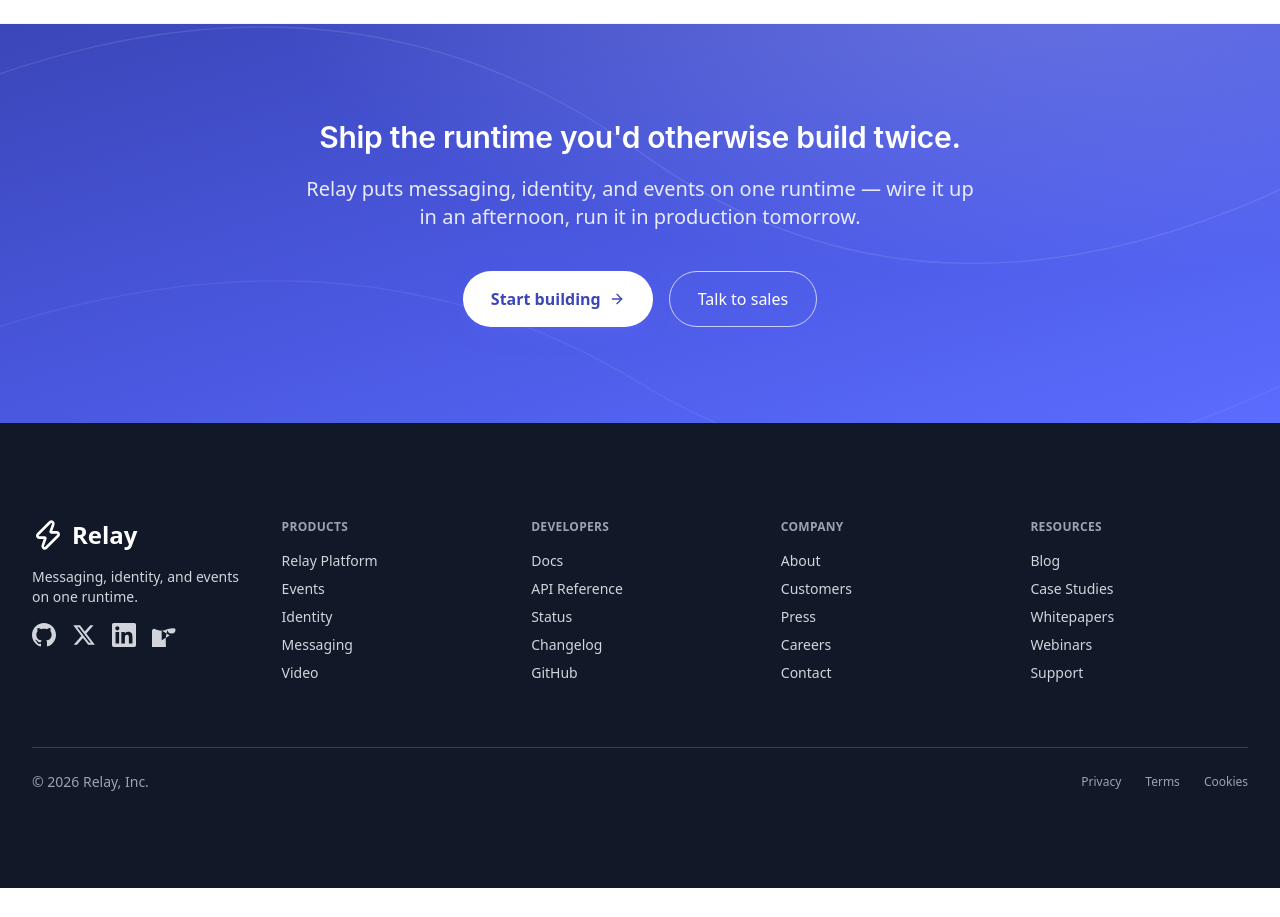
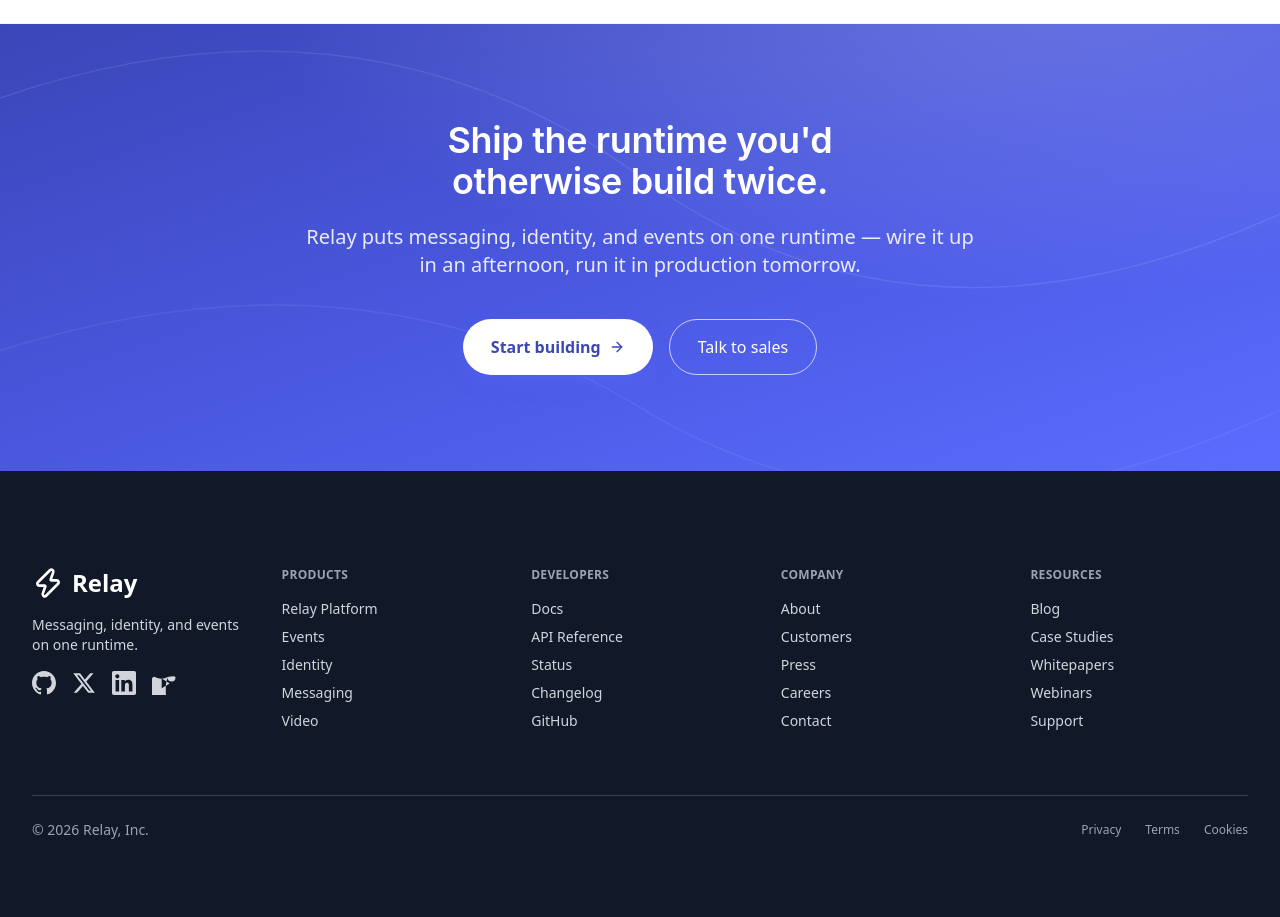
Before and after one commit to 5whsdyqd88-art/template, a Next.js app: page / in a window 1280 px wide. Shown: the part 2240-3157 px from the top of the page. Before the commit the page ends 3128 px from the top, so only its background shows below. Built offline with nearby package versions, Linux system fonts and the light colour scheme.

Commit message:
review(cta): CHANGES REQUESTED — fix md:text-display-md utility class

```diff
--- a/components/relay/CTA.tsx
+++ b/components/relay/CTA.tsx
@@ -82,7 +82,7 @@
     <>
       <h2
         id="cta-headline"
-        className="text-3xl mb-5 text-balance font-sans font-semibold tracking-[-0.01em] leading-[1.15] text-white md:display-md"
+        className="text-3xl mb-5 text-balance font-sans font-semibold tracking-[-0.01em] leading-[1.15] text-white md:text-display-md"
       >
         {ctaContent.headline}
       </h2>
```
